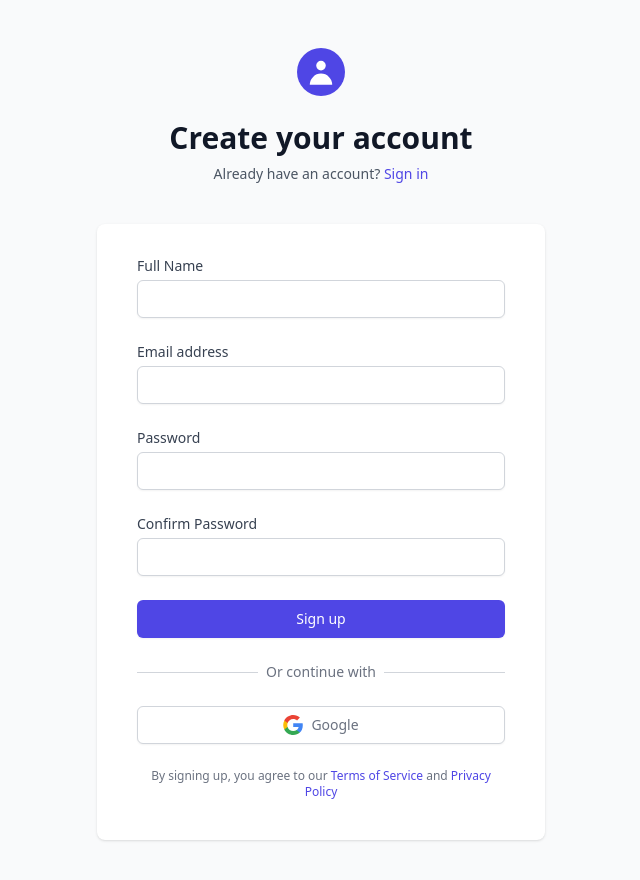
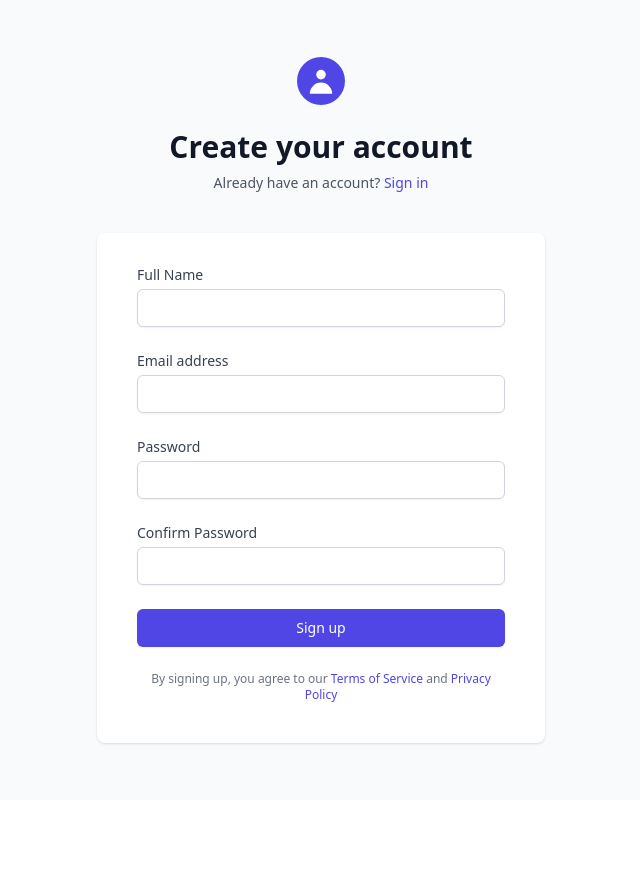
Before and after one commit to selen-nium/Costco-Co---Fluxion, a Next.js app in the folder fluxion/: page /auth/signup in a window 1280 px wide. Shown: the top 880 px of the page, without its empty margins (319-959 px from the left). After the commit the page ends 800 px from the top, so only its background shows below. Built offline with nearby package versions, Linux system fonts and the light colour scheme; no server answers.

Commit message:
removed google

```diff
--- a/fluxion/app/auth/signup/page.tsx
+++ b/fluxion/app/auth/signup/page.tsx
@@ -209,42 +209,6 @@ export default function SignUp() {
                   {loading ? 'Creating account...' : 'Sign up'}
                 </button>
               </div>
-
-              <div className="relative">
-                <div className="absolute inset-0 flex items-center">
-                  <div className="w-full border-t border-gray-300" />
-                </div>
-                <div className="relative flex justify-center text-sm">
-                  <span className="px-2 bg-white text-gray-500">
-                    Or continue with
-                  </span>
-                </div>
-              </div>
-
-              <div>
-                <button
-                  type="button"
-                  className="w-full flex justify-center py-2 px-4 border border-gray-300 rounded-md shadow-sm bg-white text-sm font-medium text-gray-500 hover:bg-gray-50"
-                  onClick={() => {
-                    supabase.auth.signInWithOAuth({
-                      provider: 'google',
-                      options: {
-                        redirectTo: `${window.location.origin}/dashboard`,
-                      },
-                    });
-                  }}
-                >
-                  <svg className="h-5 w-5 mr-2" viewBox="0 0 24 24" width="24" height="24">
-                    <g transform="matrix(1, 0, 0, 1, 27.009001, -39.238998)">
-                      <path fill="#4285F4" d="M -3.264 51.509 C -3.264 50.719 -3.334 49.969 -3.454 49.239 L -14.754 49.239 L -14.754 53.749 L -8.284 53.749 C -8.574 55.229 -9.424 56.479 -10.684 57.329 L -10.684 60.329 L -6.824 60.329 C -4.564 58.239 -3.264 55.159 -3.264 51.509 Z" />
-                      <path fill="#34A853" d="M -14.754 63.239 C -11.514 63.239 -8.804 62.159 -6.824 60.329 L -10.684 57.329 C -11.764 58.049 -13.134 58.489 -14.754 58.489 C -17.884 58.489 -20.534 56.379 -21.484 53.529 L -25.464 53.529 L -25.464 56.619 C -23.494 60.539 -19.444 63.239 -14.754 63.239 Z" />
-                      <path fill="#FBBC05" d="M -21.484 53.529 C -21.734 52.809 -21.864 52.039 -21.864 51.239 C -21.864 50.439 -21.724 49.669 -21.484 48.949 L -21.484 45.859 L -25.464 45.859 C -26.284 47.479 -26.754 49.299 -26.754 51.239 C -26.754 53.179 -26.284 54.999 -25.464 56.619 L -21.484 53.529 Z" />
-                      <path fill="#EA4335" d="M -14.754 43.989 C -12.984 43.989 -11.404 44.599 -10.154 45.789 L -6.734 42.369 C -8.804 40.429 -11.514 39.239 -14.754 39.239 C -19.444 39.239 -23.494 41.939 -25.464 45.859 L -21.484 48.949 C -20.534 46.099 -17.884 43.989 -14.754 43.989 Z" />
-                    </g>
-                  </svg>
-                  Google
-                </button>
-              </div>
             </form>
           )}
 
```
